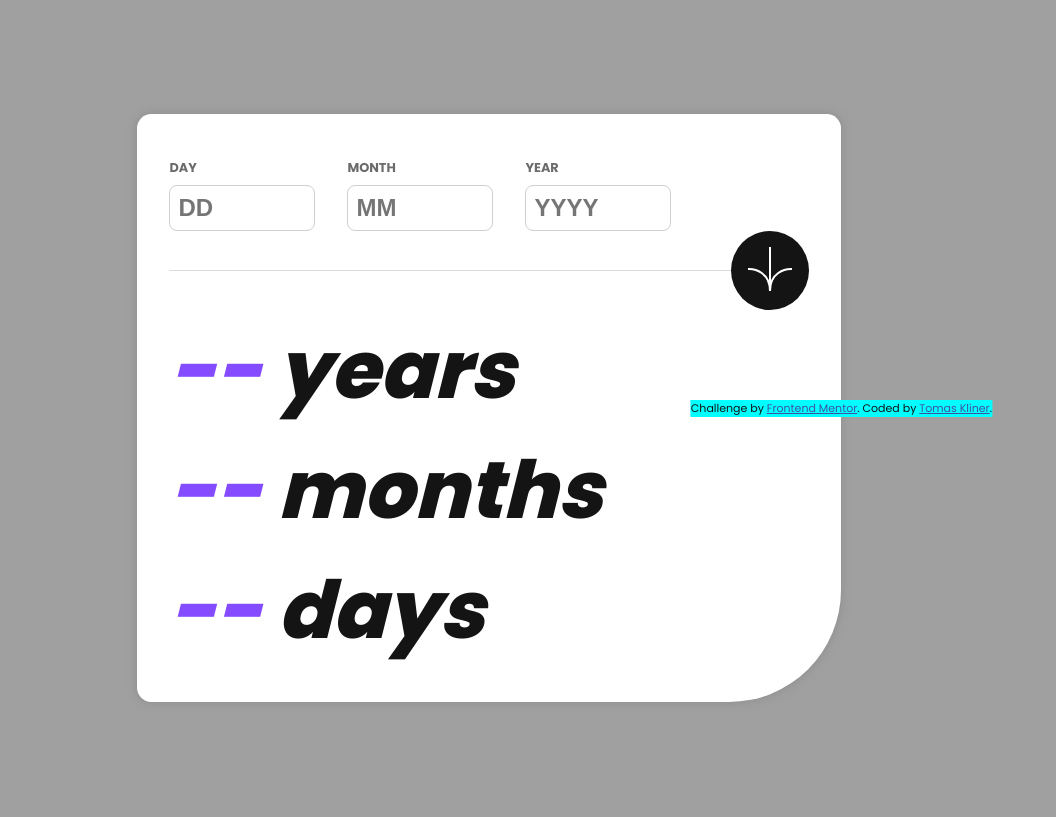
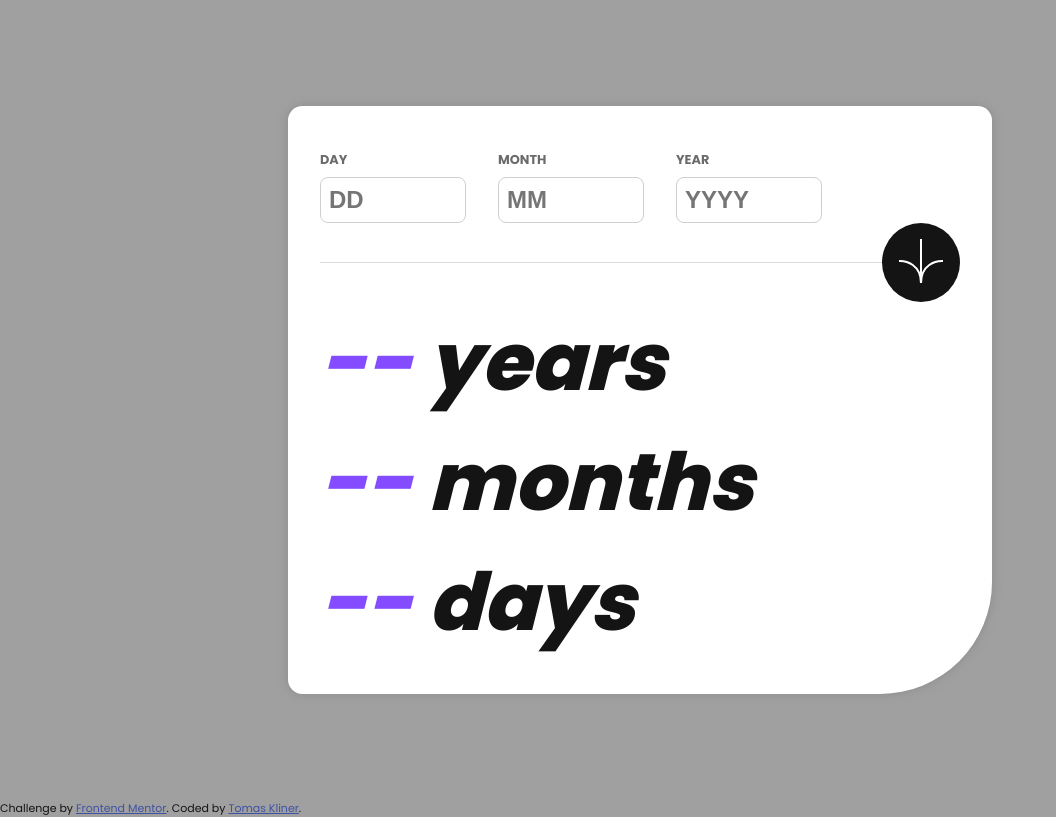
Before and after one commit to TomasKliner/Challange-Age-Calculator, a plain HTML site: page index.html in a window 1280 px wide. Shown: the whole page, without its empty margins (0-1056 px from the left). Drawn offline with Linux system fonts and the light colour scheme.

Commit message:
semi finished

```diff
--- a/index.html
+++ b/index.html
@@ -16,14 +16,16 @@
     @import url('https://fonts.googleapis.com/css2?family=Poppins:wght@400;700;800&display=swap');
 
     body {
+      &>#main {
       display: flex;
       justify-content: center;
       align-items: center;
       min-height: 100vh;
+      }
+      margin:0;
       background-color: rgb(160, 160, 160);
       font-family: 'Poppins', sans-serif;
       color: hsl(0, 0%, 8%);
-
       --purple: hsl(259, 100%, 65%);
     }
 
@@ -31,9 +33,7 @@
       display: fixed;
       bottom: 0;
       left: 1/2;
-      transform: translateX(-50%);
       font-size: 11px;
-      background-color: aqua;
     }
 
     .attribution a {
@@ -133,6 +133,9 @@
 </head>
 
 <body>
+  <div id="main">
+
+
     <form id="form">
       <div class="form-top">
         <label>
@@ -170,10 +173,7 @@
         </div>
       </div>
     </form>
-  <div class="attribution">
-    Challenge by <a href="https://www.frontendmentor.io?ref=challenge" target="_blank">Frontend Mentor</a>.
-    Coded by <a href="https://kliner.eu/">Tomas Kliner</a>.
-  </div>
+
     <script>
       const form = document.querySelector("#form");
       form.addEventListener("submit", function (event) {
@@ -198,6 +198,11 @@
       });
 
     </script>
+  </div>
+  <footer class="attribution">
+    Challenge by <a href="https://www.frontendmentor.io?ref=challenge" target="_blank">Frontend Mentor</a>.
+    Coded by <a href="https://kliner.eu/">Tomas Kliner</a>.
+  </footer>
 </body>
 
 </html>
```
Lines whose indentation alone changed are shown as unchanged.
